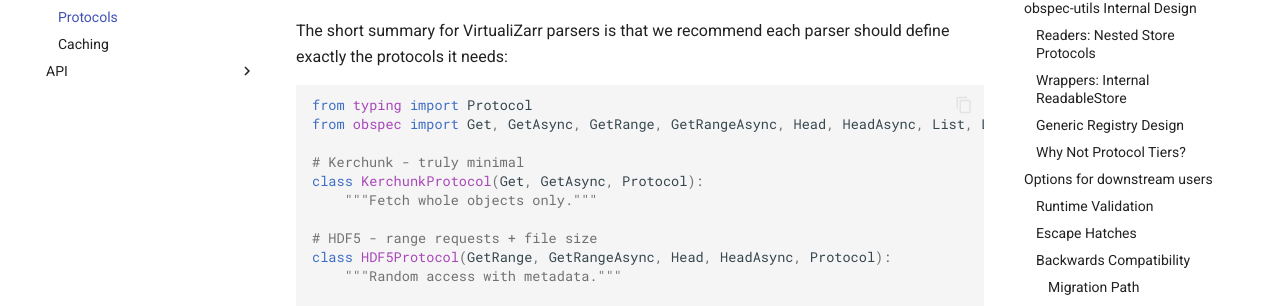
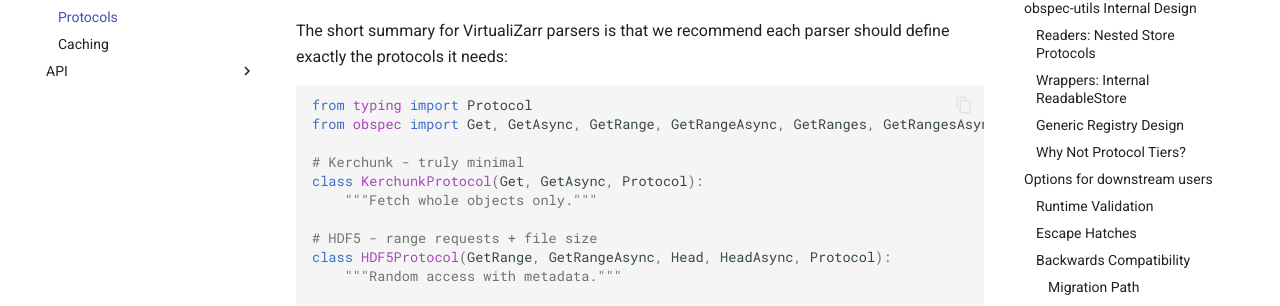
Before and after one commit to virtual-zarr/obspec-utils, an MkDocs documentation site: the page built from docs/design/protocols.md, in a window 1280 px wide and 900 px high, scrolled down 402 px. Shown: the part 145-451 px from the top of the window. Built offline with MkDocs 1.6.1 and Material for MkDocs 9.7.7, drawn with Linux system fonts in a browser that asks for light colours; comment, search, counter and statistics services are not loaded; the version menu is left out; some of the changed lines change nothing that is shown.

Commit message:
Fix errors

````diff
--- a/docs/design/protocols.md
+++ b/docs/design/protocols.md
@@ -5,7 +5,7 @@
 
 ## obspec's Recommended Approach
 
-[obspec uses independent protocols](https://developmentseed.org/obspec/latest/blog/2025/06/25/introducing-obspec-a-python-protocol-for-interfacing-with-object-storage/) rather than a monolithic interface. Obspec-util's adoption of that philosophy can be summarized as:
+[obspec uses independent protocols](https://developmentseed.org/obspec/latest/blog/2025/06/25/introducing-obspec-a-python-protocol-for-interfacing-with-object-storage/#protocols-duck-typing-not-subclassing) rather than a monolithic interface. Obspec-util's adoption of that philosophy can be summarized as:
 
 - **Compose flat, independent protocols** for each use case
 - **Don't force unnecessary capabilities** — requiring fewer operations means more backend compatibility
@@ -15,7 +15,7 @@
 
 ```python
 from typing import Protocol
-from obspec import Get, GetAsync, GetRange, GetRangeAsync, Head, HeadAsync, List, ListAsync
+from obspec import Get, GetAsync, GetRange, GetRangeAsync, GetRanges, GetRangesAsync, Head, HeadAsync, List, ListAsync
 
 # Kerchunk - truly minimal
 class KerchunkProtocol(Get, GetAsync, Protocol):
@@ -269,7 +269,7 @@
 2. **Generic registry** with [Get][obspec.Get] bound
 3. **obspec-utils internal patterns:**
    - Readers use nested `Store` protocols (each with specific requirements)
-   - Wrappers share internal `ReadableStore` (not exported)
+   - Wrappers share internal `ReadableStore`
 4. **External consumers** (like VirtualiZarr) should compose protocols from obspec directly
 5. **Runtime validation** in parsers with clear error messages
 6. **Escape hatches** where feasible (`file_size`, `consolidated_metadata`)
````
